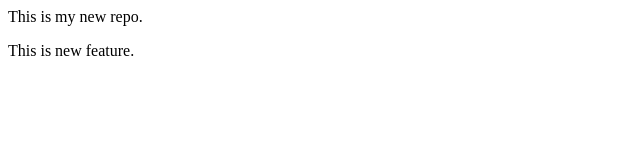
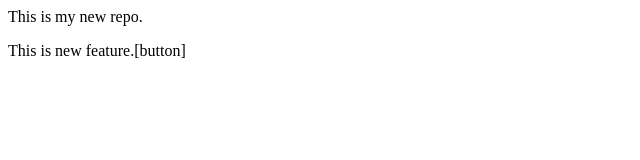
Before and after one commit to idhruvz/LocalRepo, a plain HTML site: page index.html in a window 1280 px wide. Shown: the full height of the page, 0-640 px from the left. Drawn offline with Linux system fonts and the light colour scheme.

Commit message:
Add button

```diff
--- a/index.html
+++ b/index.html
@@ -1,2 +1,2 @@
 <p>This is my new repo.</p>
-<P>This is new feature.</P>
+<P>This is new feature.[button]</P>
```
